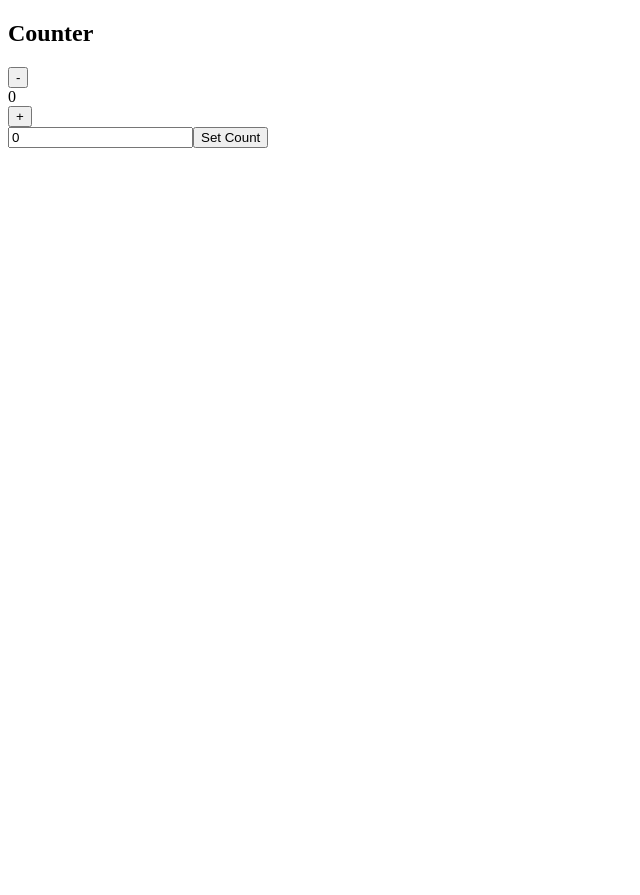
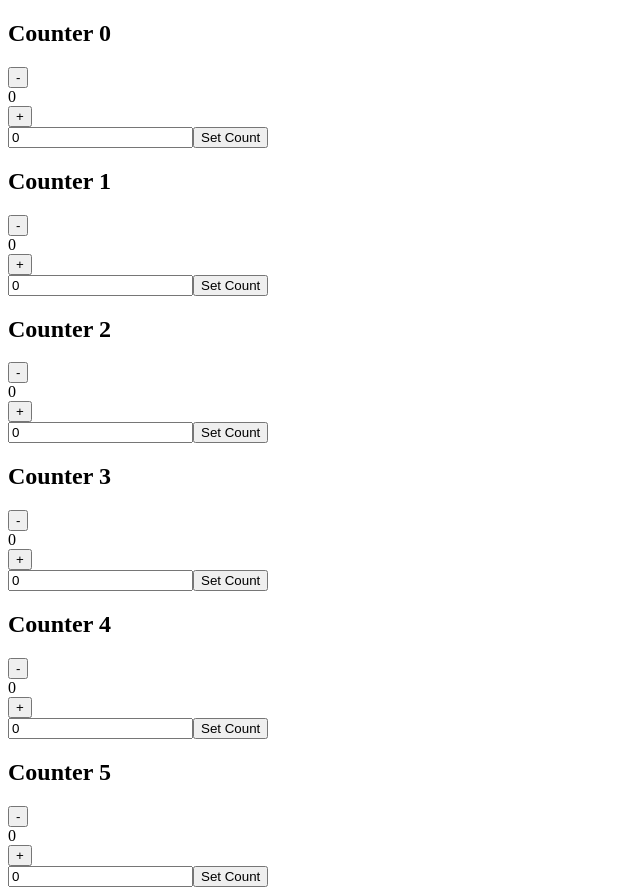
Before and after one commit to code402b/ReactComponentDemo, a React app in the folder counter1.0/: page / in a window 1280 px wide. Shown: the whole page, without its empty margins (0-640 px from the left). Before the commit the page ends 800 px from the top, so only its background shows below. Built offline with nearby package versions, Linux system fonts and the light colour scheme; the HTML template or start-up script is replaced by a standard one.

Commit message:
modify 1.0 to serialize counter comp

```diff
--- /dev/null
+++ b/counter1.0/src/components/Counter.jsx
@@ -0,0 +1,35 @@
+import React, { useState } from 'react'
+
+export default function Counter({ id }) {
+
+  // state hook tracking displayed count
+  const [count, setCount] = useState(0);
+  // state hook linked to controlled component
+  const [inputNum, setInputNum] = useState(0);
+
+  return (
+    <>
+      <div className="counterContainer">
+
+        <h2>Counter {id}</h2>
+
+        <div className="counter">
+          <button onClick={() => setCount(count - 1)}>-</button>
+          <div>{count}</div>
+          <button onClick={() => setCount(count + 1)}>+</button>
+        </div>
+
+        <div className="counterForm">
+          <input
+            type="number"
+            value={inputNum}
+            onChange={(e) => setInputNum(parseInt(e.target.value))}
+            ></input>
+          <button onClick={() => setCount(inputNum)}>Set Count</button>
+        </div>
+
+      </div>
+    </>
+
+  )
+}
--- a/counter1.0/src/index.jsx
+++ b/counter1.0/src/index.jsx
@@ -1,5 +1,7 @@
 import { createRoot } from 'react-dom/client';
 import React, { useState } from 'react'
+
+import Counter from './components/Counter.jsx';
 
 const root = createRoot(document.getElementById('root'));
 
@@ -8,31 +10,14 @@ function App() {
   const [count, setCount] = useState(0);
   const [inputNum, setInputNum] = useState(0);
 
+  const serialCounters = [...Array(6).keys()];
+
   return (
-    <>
-
-      <div className="counterContainer">
-
-        <h2>Counter</h2>
-
-        <div className="counter">
-          <button onClick={() => setCount(count - 1)}>-</button>
-          <div>{count}</div>
-          <button onClick={() => setCount(count + 1)}>+</button>
-        </div>
-
-        <div className="counterForm">
-          <input
-            type="number"
-            value={inputNum}
-            onChange={(e) => setInputNum(parseInt(e.target.value))}
-            ></input>
-          <button onClick={() => setCount(inputNum)}>Set Count</button>
-        </div>
-
-      </div>
-    </>
-
+    <div className="container">
+      {serialCounters.map((id) => (
+        <Counter id={id} key={id}/>
+        ))}
+    </div>
   )
 }
 
```
Also changed, not shown: 1 other file (tests, documents, lock files or other folders).
